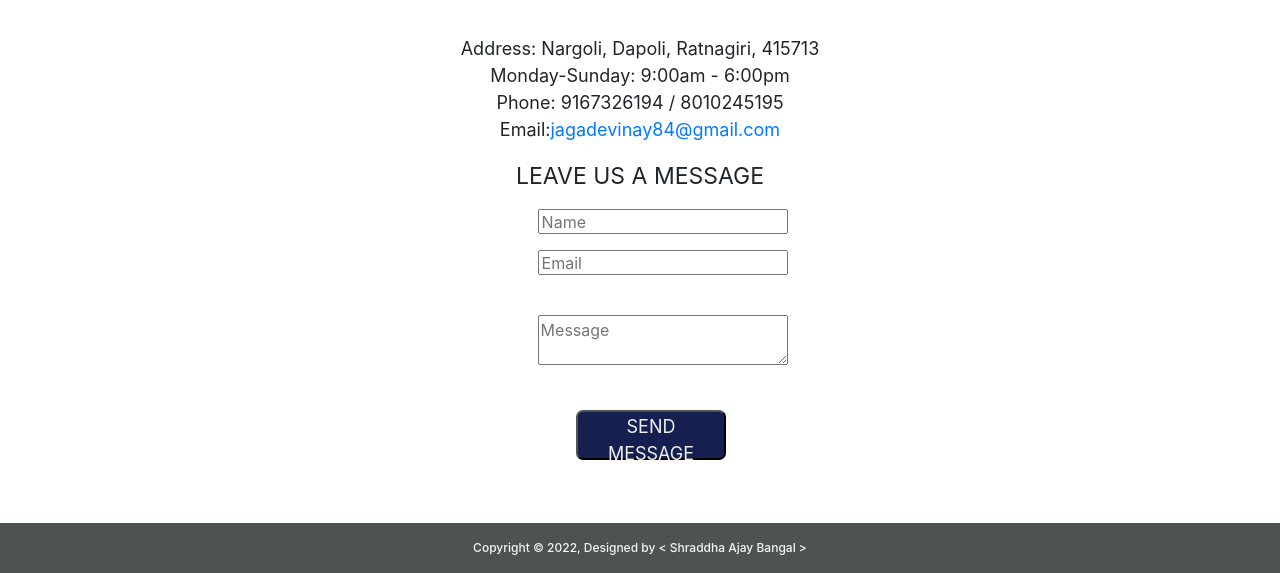
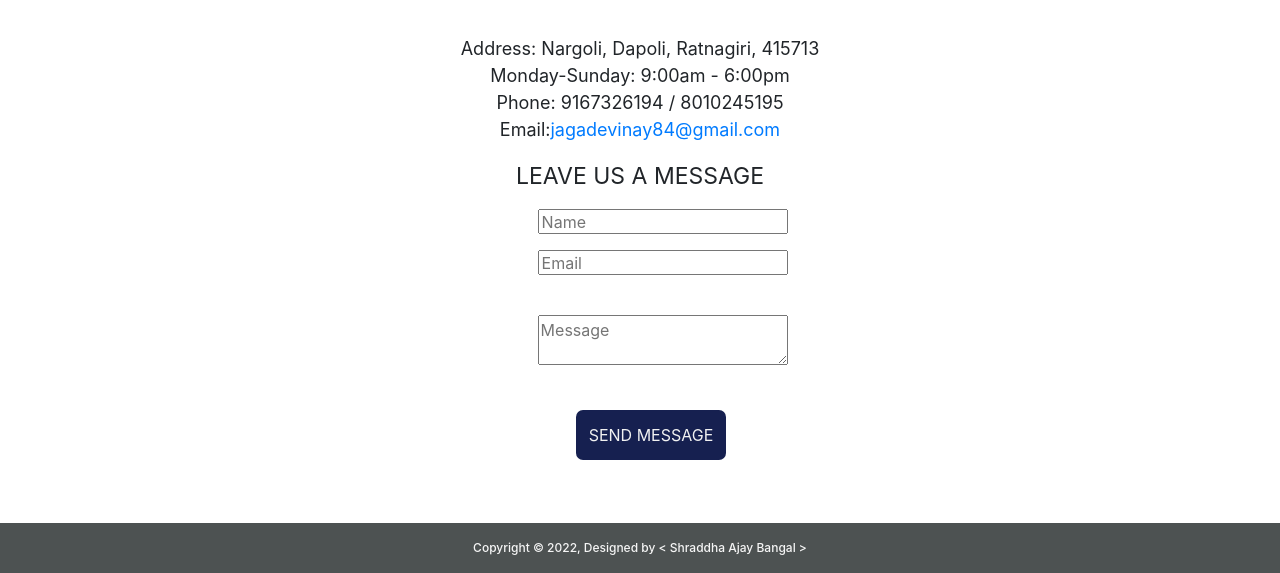
Before and after one commit to bangalshraddha99/Aadarsh_Nursery_Nargoli.github.io-, a plain HTML site: page contact.html in a window 1280 px wide. Shown: the part 227-800 px from the top of the page. Drawn offline with nearby package versions, Linux system fonts and the light colour scheme.

Commit message:
Update contact.css

```diff
--- a/contact.css
+++ b/contact.css
@@ -45,12 +45,13 @@ margin-top: 10%;
 }
 .ont button
 {
+    border:none;
     height: 50px;
     margin-top: 3%;
     margin-left: 45%;
     margin-bottom: 5%;
     width: 150px;
-    font-size: 18px;
+    font-size: 16px;
     border-radius: 7px;
     background-color: rgb(22, 32, 80);
 }
```
